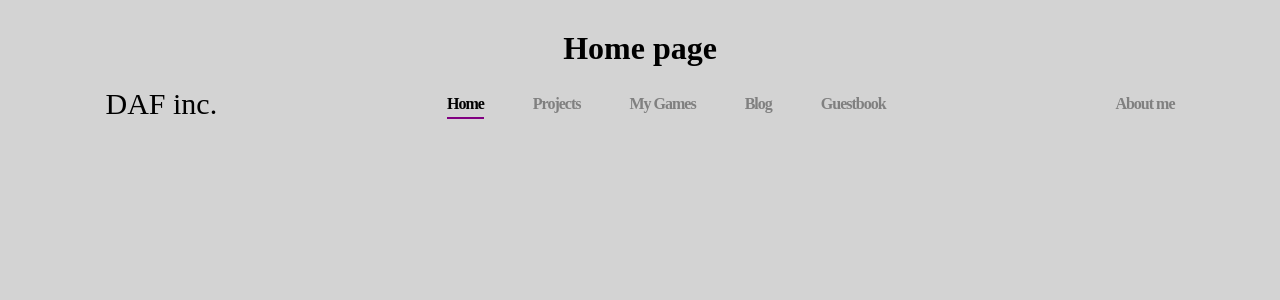
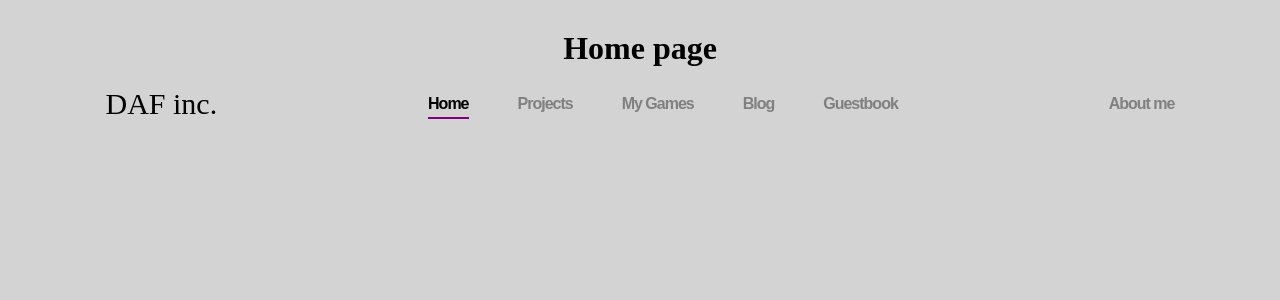
Before and after one commit to ArtemonFast/WebSite, a PHP site: page / in a window 1280 px wide. Shown: the top 300 px of the page. Run offline with PHP 8.4, Linux system fonts and the light colour scheme.

Commit message:
redacted commit

```diff
--- a/style.css
+++ b/style.css
@@ -48,6 +48,7 @@ ul {
 
 a {
   text-decoration: none;
+  font-family: "Comic Sans MC", sans-serif;
 }
 
 .head__list-link.active {
```
